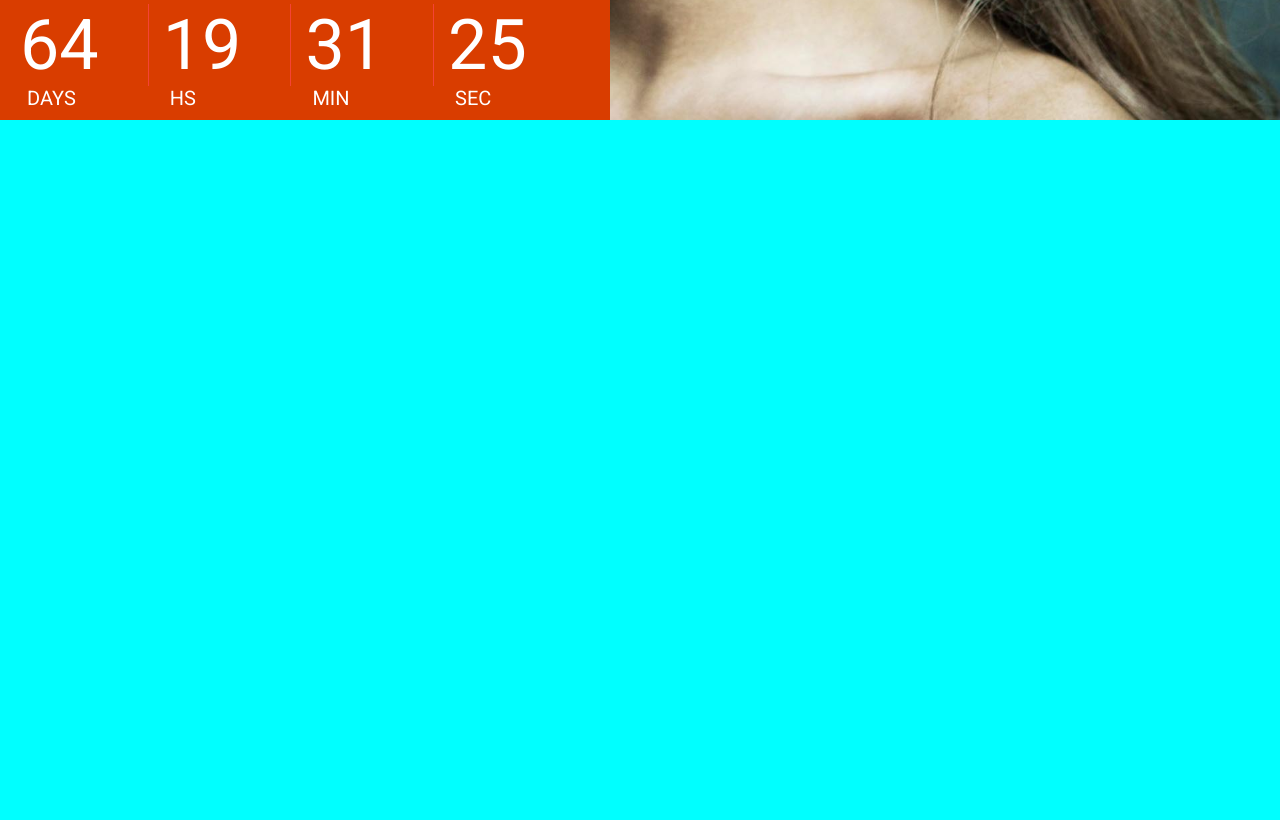
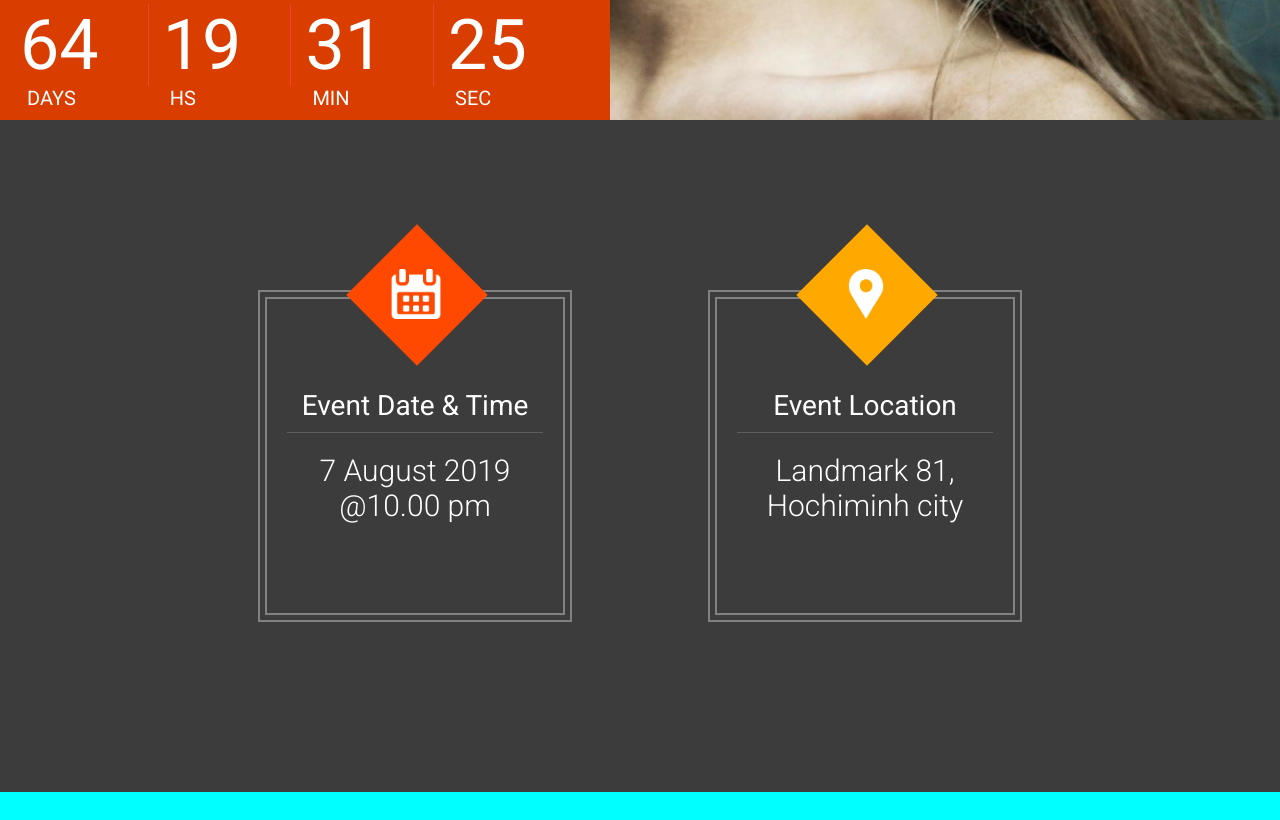
Before and after one commit to thinhnnd/the_venue, a React (Create React App) app: page / in a window 1280 px wide. Shown: the part 680-1500 px from the top of the page. Built offline with nearby package versions, Linux system fonts and the light colour scheme.

Commit message:
venueNfo: finished

```diff
--- a/src/App.js
+++ b/src/App.js
@@ -3,12 +3,14 @@
 import Header from './components/header_footer/Header'
 
 import Featured from './components/featured'
+import VenueNfo from './components/venueNfo';
 
 function App() {
   return (
     <div className="App" style={{ height: "1500px", background:'cyan'}}>
       <Header />
       <Featured />
+      <VenueNfo />
     </div>
   );
 }
--- /dev/null
+++ b/src/components/venueNfo/index.js
@@ -0,0 +1,66 @@
+import React from 'react';
+import icon_calendar from '../../resources/images/icons/calendar.png';
+import icon_location from '../../resources/images/icons/location.png';
+import Zoom from 'react-reveal/Zoom'
+
+const VenueNfo = () => {
+    return (
+        <div className="bck_black">
+            <div className="center_wrapper">
+                <div className="vn_wrapper">
+                    <Zoom duration={500}>
+                        <div className="vn_item">
+                            <div className="vn_outer">
+                                <div className="vn_inner">
+                                    <div className="vn_icon_square bck_red">
+
+                                    </div>
+                                    <div className="vn_icon"
+                                        style={{
+                                            background: `url(${icon_calendar})`
+                                        }}
+                                    >
+
+                                    </div>
+                                    <div className="vn_title">
+                                        Event Date & Time
+                                    </div>
+                                    <div className="vn_desc">
+                                        7 August 2019 @10.00 pm
+
+                                    </div>
+                                </div>
+                            </div>
+                        </div>
+                    </Zoom>
+                    <Zoom duration={500} delay={500}>
+                    <div className="vn_item">
+                        <div className="vn_outer">
+                            <div className="vn_inner">
+                                <div className="vn_icon_square bck_yellow">
+
+                                </div>
+                                <div className="vn_icon"
+                                    style={{
+                                        background: `url(${icon_location})`
+                                    }}
+                                >
+
+                                </div>
+                                <div className="vn_title">
+                                    Event Location
+                                </div>
+                                <div className="vn_desc">
+                                   Landmark 81, Hochiminh city
+                                </div>
+                            </div>
+                        </div>
+                    </div>
+                    </Zoom>
+                </div>
+            </div>
+        </div>
+    );
+};
+
+export default VenueNfo;
```
